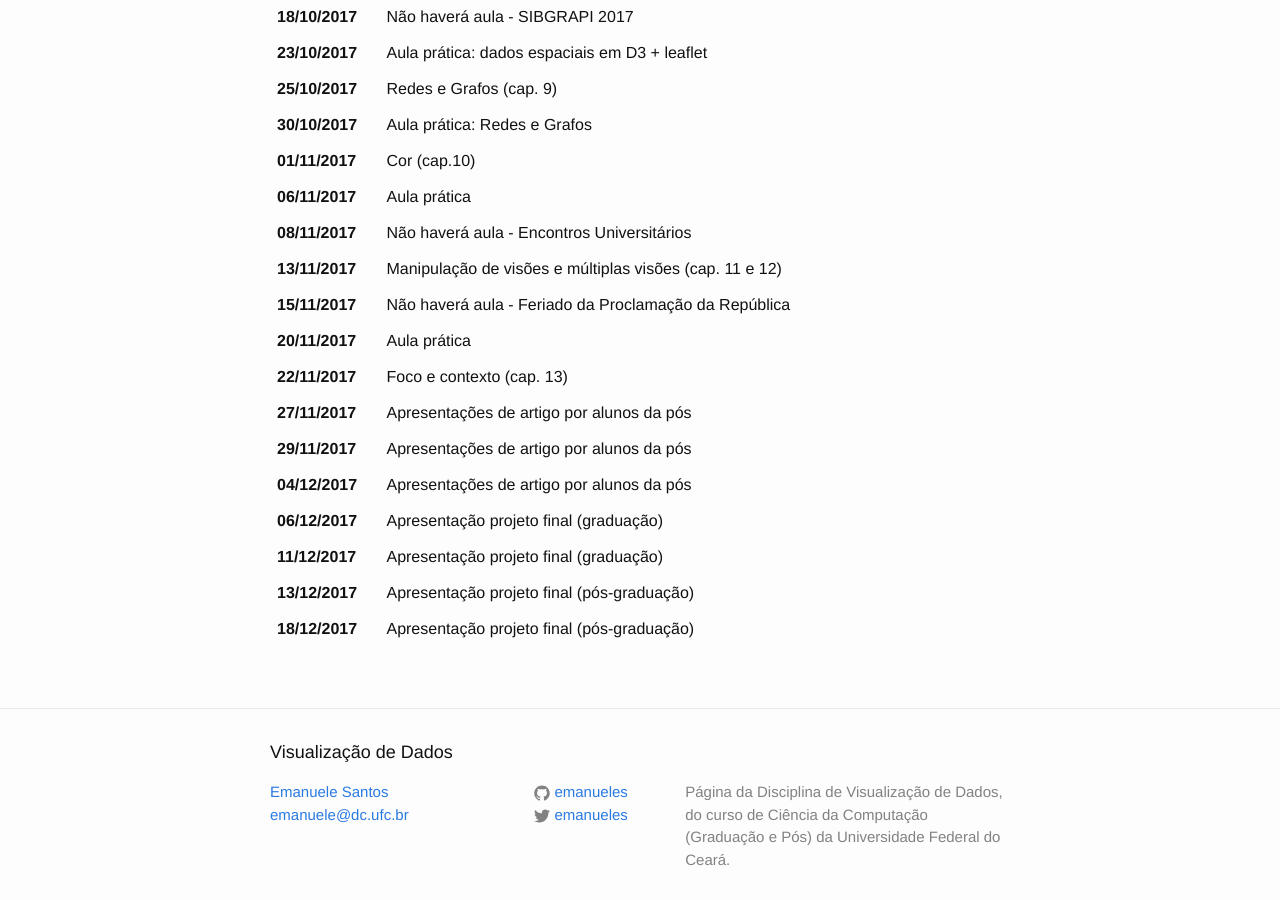
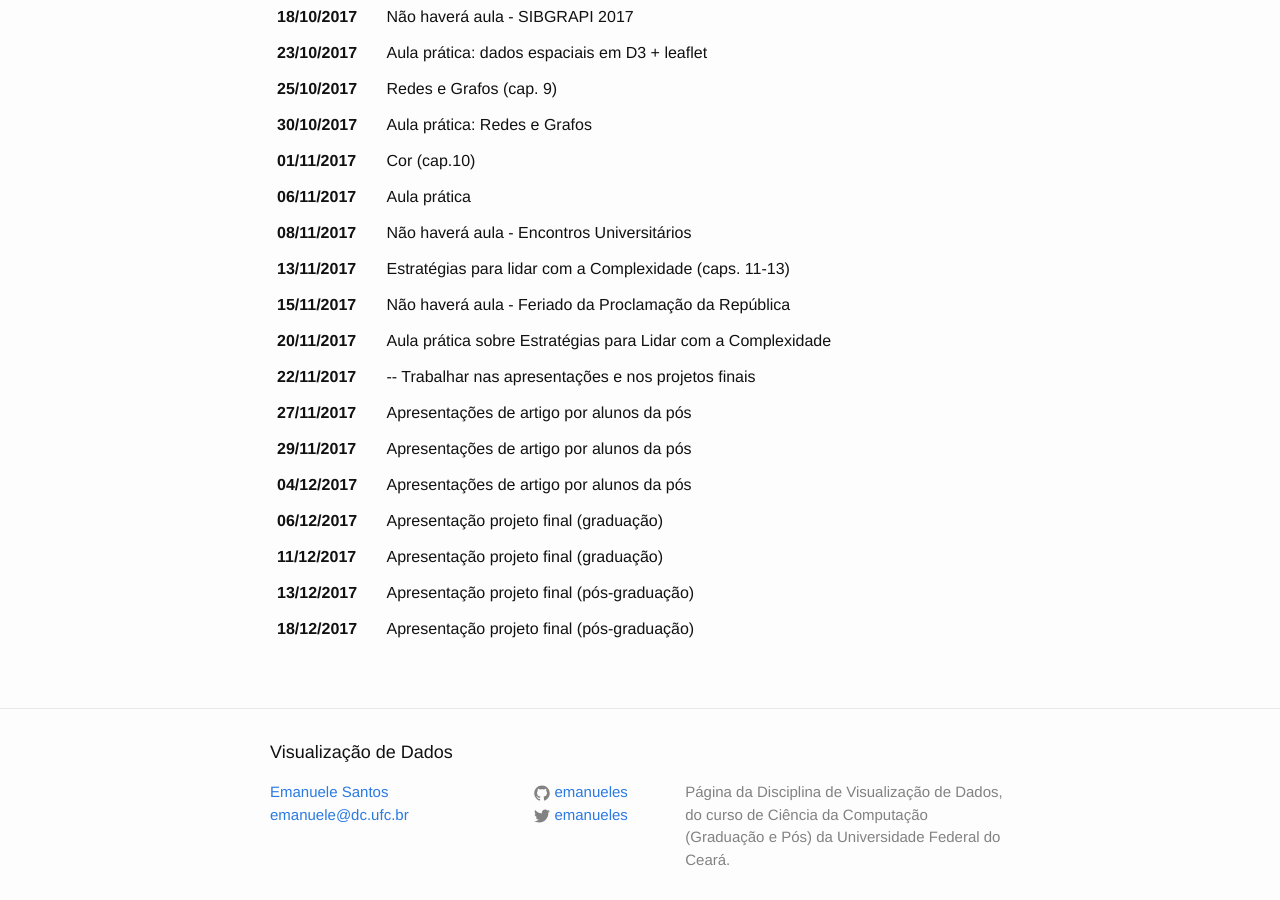
Before and after one commit to emanueles/datavis-course, a Jekyll site: the page built from calendar.md, in a window 1280 px wide and 900 px high, scrolled down 944 px. Built offline with Jekyll 4.4.1, drawn with Linux system fonts in a browser that asks for light colours.

Commit message:
Atualizando o calendário

```diff
--- a/calendar.md
+++ b/calendar.md
@@ -119,7 +119,7 @@ permalink: /calendar/
     </tr>
     <tr>
       <td><b>13/11/2017</b></td>
-      <td> Manipulação de visões e múltiplas visões (cap. 11 e 12) </td>
+      <td> Estratégias para lidar com a Complexidade (caps. 11-13) </td>
     </tr>
     <tr>
       <td><b>15/11/2017</b></td>
@@ -127,11 +127,11 @@ permalink: /calendar/
     </tr>
     <tr>
       <td><b>20/11/2017</b></td>
-      <td> Aula prática </td>
+      <td> Aula prática sobre Estratégias para Lidar com a Complexidade </td>
     </tr>
     <tr>
       <td><b>22/11/2017</b></td>
-      <td> Foco e contexto (cap. 13)</td>
+      <td> -- Trabalhar nas apresentações e nos projetos finais</td>
     </tr>
     <tr>
       <td><b>27/11/2017</b></td>
```
